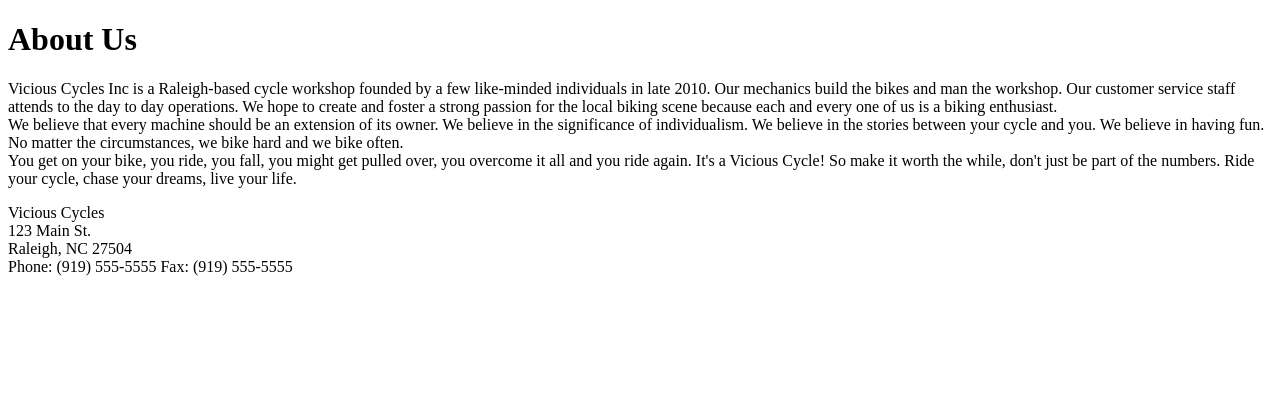
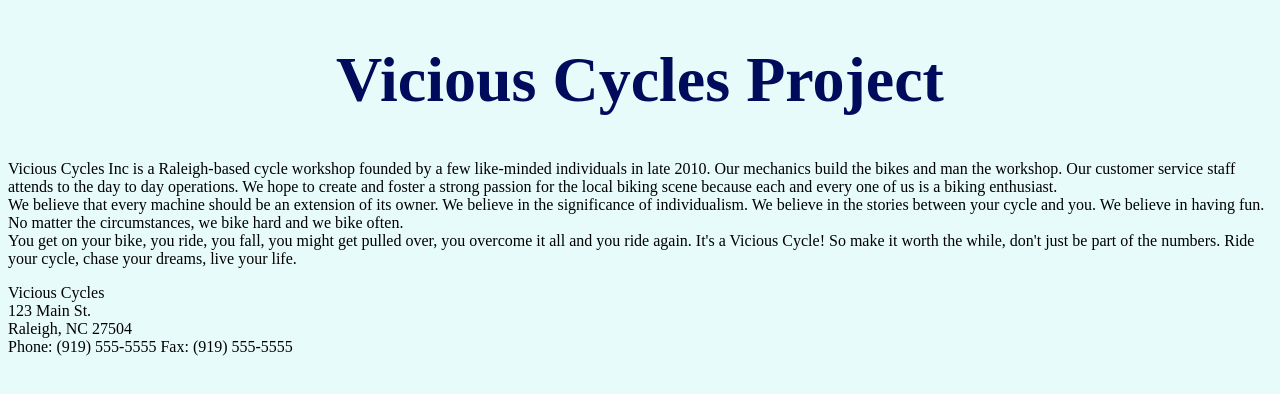
Before and after one commit to Novice131/ViciousCyclesProject, a plain HTML site: page index.html in a window 1280 px wide. Drawn offline with Linux system fonts and the light colour scheme.

Commit message:
Add files via upload

```diff
--- a/index.html
+++ b/index.html
@@ -4,11 +4,14 @@
 <head>
     <title>Vicious Cycles Project</title>
     <meta charset="utf-8">
+    <style>
+        body {background-color: #E7FBFB;}
+    </style>
 </head>
 
 <body>
     <header>
-        <h1>About Us</h1>
+        <h1 style="font-size: 4em; text-align: center; color: #010B5B;">Vicious Cycles Project</h1>
     </header>
     <p>
         Vicious Cycles Inc is a Raleigh-based cycle workshop founded by a few like-minded individuals in late 2010.
@@ -21,7 +24,7 @@
         circumstances, we bike hard and we bike often.<br>
 
         You get on your bike, you ride, you fall, you might get pulled over, you overcome it all and you ride again.
-        It&apos;s a Vicious Cycle! So make it worth the while, don't just be part of the numbers. Ride your cycle, chase your
+        It's a Vicious Cycle! So make it worth the while, don't just be part of the numbers. Ride your cycle, chase your
         dreams, live your life.
     </p>
 <footer>
```
